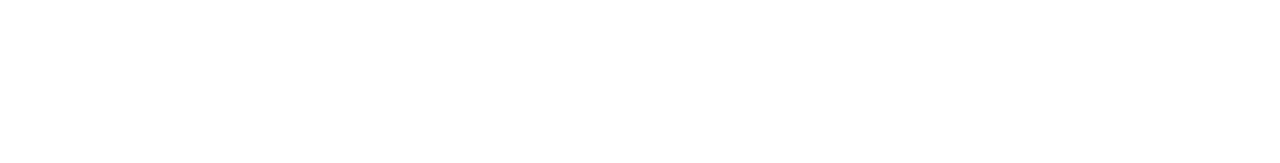
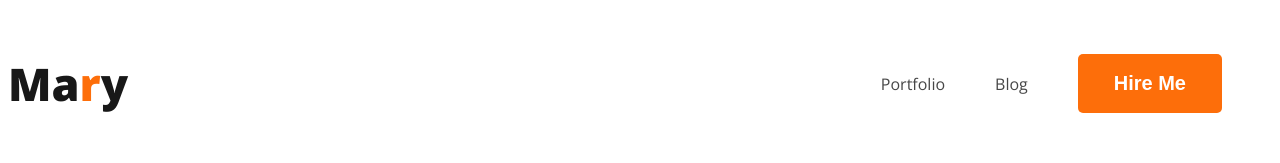
Before and after one commit to ashrafulbjri/portfolio-resources-ashraf, a plain HTML site: page index.html in a window 1280 px wide. Drawn offline with nearby package versions, Linux system fonts and the light colour scheme.

Commit message:
added nav items

```diff
--- a/index.html
+++ b/index.html
@@ -1,13 +1,28 @@
 <!DOCTYPE html>
 <html lang="en">
+
 <head>
     <meta charset="UTF-8">
     <meta name="viewport" content="width=device-width, initial-scale=1.0">
     <title>Web Dev Portfolio</title>
+    <link rel="preconnect" href="https://fonts.googleapis.com">
+    <link rel="preconnect" href="https://fonts.gstatic.com" crossorigin>
+    <link href="https://fonts.googleapis.com/css2?family=Open+Sans:wght@400;700;800&display=swap" rel="stylesheet">
+    <link rel="stylesheet" href="styles/portfolioashraf.css">
 </head>
+
 <body>
     <header>
-
+        <nav>
+            <h3 class="web-title">Ma<span class="orange-text">r</span>y</h3>
+            <ul>
+                <li><a href="">Portfolio</a></li>
+                <li><a href="">Blog</a></li>
+                <li><button class="btn-primary">Hire Me</button></li>
+            </ul>
+            <!-- উপরে h3 এর ভিতরের Mary একটা blog element এবং ul এর ভিতরের Portfolio, Blog, Hire Me হলো আরেকটা blog element. -->
+            <!-- কিন্তু প্রশ্ন হলো প্রথম li দুটিতে ‍anchor tag ব্যবহার করার কারণ কী ? -->
+        </nav>
     </header>
     <main>
 
@@ -16,4 +31,5 @@
 
     </footer>
 </body>
+
 </html>
--- /dev/null
+++ b/styles/portfolioashraf.css
@@ -0,0 +1,53 @@
+/* common shared styles */
+body {
+    font-family: 'Lato', sans-serif;
+    font-family: 'Open Sans', sans-serif;
+}
+
+.btn-primary {
+    border-radius: 5px;
+    background: #FD6E0A;
+    border: 0;
+    color: #FFF;
+    font-size: 20px;
+    font-weight: 700;
+    padding: 18px 36px;
+}
+
+/* আমার ক্ষেত্রে Open Sans এ font-family: 'Lato', sans-serif; আসে নাই */
+
+/* nav related styles */
+nav {
+    display: flex;
+    justify-content: space-between;
+    align-items: center;
+}
+
+.orange-text {
+    color: #FD6E0A;
+}
+
+.web-title {
+    color: #181818;
+    font-size: 45px;
+    font-weight: 800;
+}
+
+nav>ul {
+    display: flex;
+    align-items: center;
+}
+
+/* nav এর immediate জিনিসিটা; অর্থাৎ ul টা সাইজ করার জন্য। */
+
+nav li {
+    list-style: none;
+    margin-right: 50px;
+}
+
+/* nav এর ভিতরের li গুলো সাইজ করার জন্য। */
+
+nav a {
+    text-decoration: none;
+    color: #474747;
+}
```
